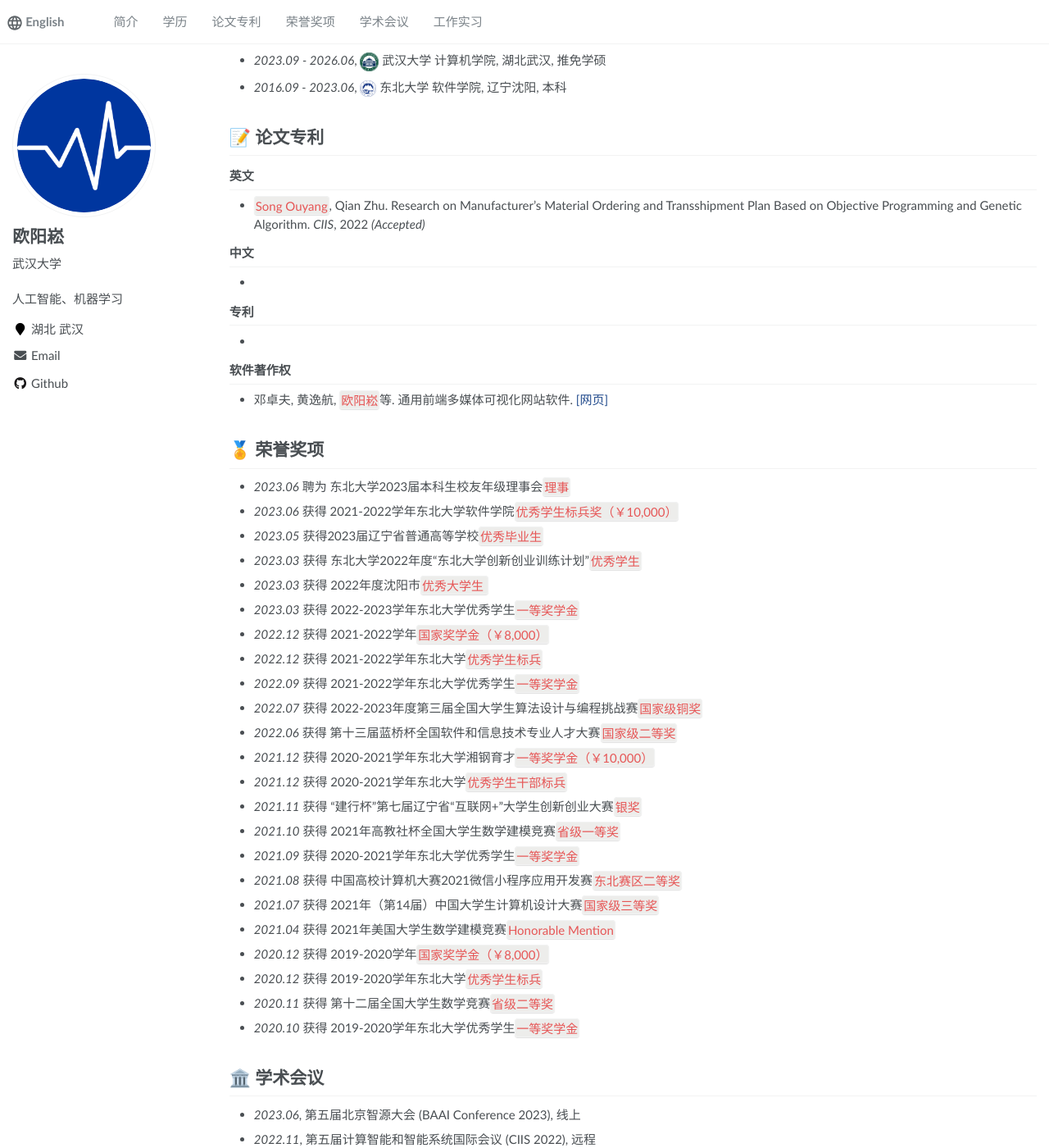
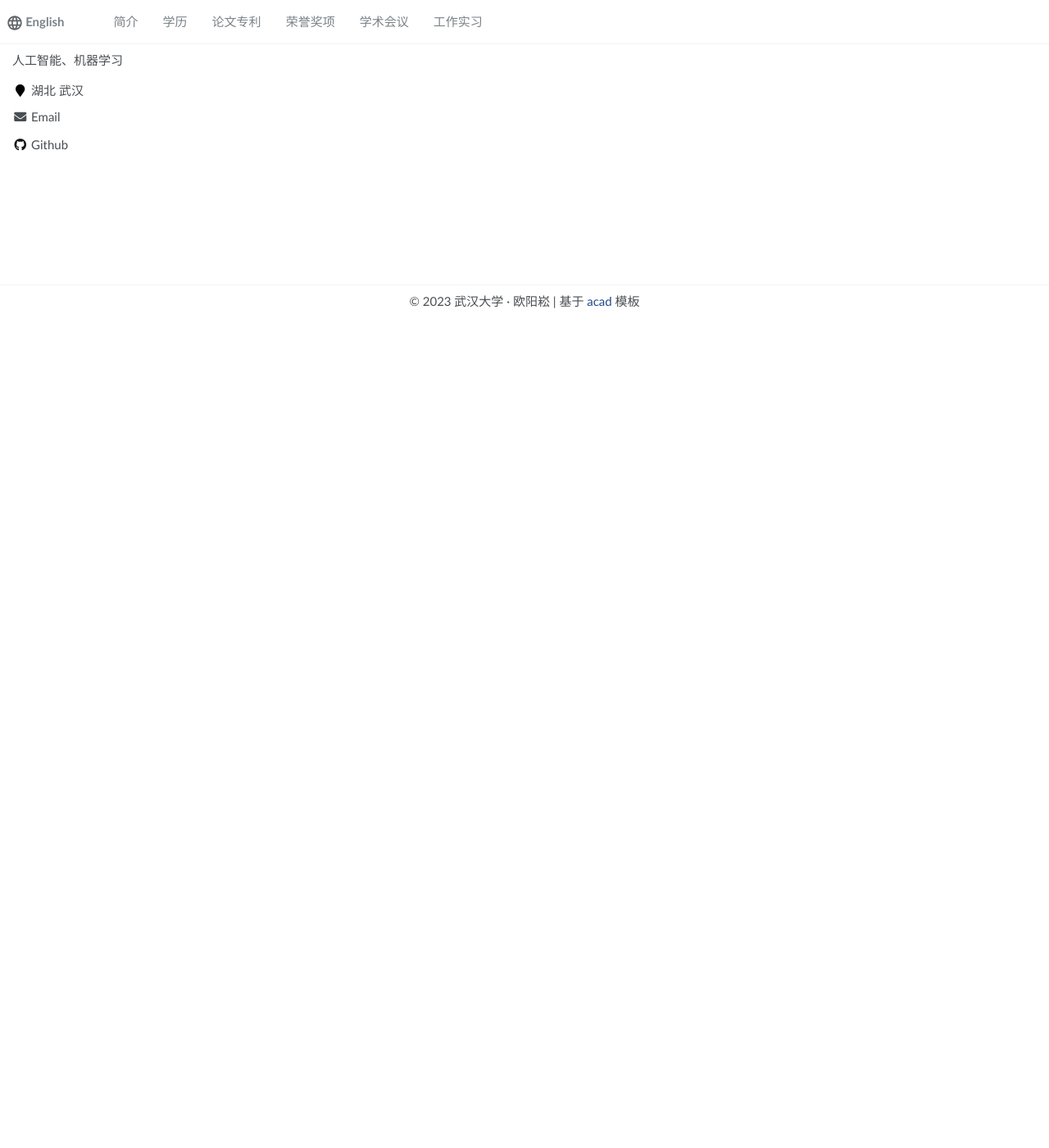
Before and after one commit to Gift-OYS/Gift-OYS.github.io, a Jekyll site: the page built from _pages/about.md, in a window 1280 px wide and 1400 px high, scrolled down 270 px. Shown: the whole window at 82% size. Built offline with Jekyll 4.4.1, drawn with Linux system fonts in a browser that asks for light colours; after the commit the page ends 900 px from its top, so only the background shows below that; some of the changed text lies outside the part shown.

Commit message:
Update about.md

```diff
--- a/_pages/about.md
+++ b/_pages/about.md
@@ -7,85 +7,3 @@ redirect_from:
   - /about/
   - /about.html
 ---
-
-<span class='anchor' id='about-me'></span>
-
-我将硕士毕业于[武汉大学 计算机学院](https://cs.whu.edu.cn/index.htm)，导师是[罗勇](http://jszy.whu.edu.cn/luoyong6/zh_CN/index.htm)教授和[苏科华](https://cs.whu.edu.cn/info/1019/2834.htm)教授。本科毕业于[东北大学 软件学院](http://sc.neu.edu.cn/)，导师是[邓卓夫](http://faculty.neu.edu.cn/dengzf/zh_CN/index/38752/list/index.htm)副教授。
-
-我的研究领域包括：
-- [人工智能](https://zh.wikipedia.org/wiki/%E4%BA%BA%E5%B7%A5%E6%99%BA%E8%83%BD)
-- [机器学习](https://zh.wikipedia.org/wiki/%E6%9C%BA%E5%99%A8%E5%AD%A6%E4%B9%A0)
-- [模式识别](https://zh.wikipedia.org/wiki/%E6%A8%A1%E5%BC%8F%E8%AF%86%E5%88%AB)
-- [计算机辅助药物设计](https://zh.wikipedia.org/wiki/%E8%97%A5%E7%89%A9%E8%A8%AD%E8%A8%88#%E8%AE%A1%E7%AE%97%E6%9C%BA%E8%BE%85%E5%8A%A9%E8%8D%AF%E7%89%A9%E8%AE%BE%E8%AE%A1)
-
-<span class='anchor' id='-xl'></span>
-
-# 🎓 学历
-- *2023.09 - 2026.06*, <a href="https://www.whu.edu.cn"><img class="png" src="/images/WHU_logo.png" width="23pt"></a> 武汉大学 计算机学院, 湖北武汉, 推免学硕
-- *2016.09 - 2023.06*, <a href="http://www.neu.edu.cn/"><img class="png" src="/images/NEU_logo.png" width="20pt"></a> 东北大学 软件学院, 辽宁沈阳, 本科
-
-<span class='anchor' id='-lwzl'></span>
-
-# 📝 论文专利
-
-### 英文
----
-
--	`Song Ouyang`, Qian Zhu. Research on Manufacturer’s Material Ordering and Transshipment Plan Based on Objective Programming and Genetic Algorithm. *CIIS*, 2022 *(Accepted)*
-
-### 中文
----
-
--
-
-
-### 专利
----
--
-
-### 软件著作权
-
----
-
-- 邓卓夫, 黄逸航, `欧阳崧`等. 通用前端多媒体可视化网站软件. [[网页]]()
-
-<span class='anchor' id='-ryjx'></span>
-
-# 🏅 荣誉奖项
-- *2023.06* 聘为 东北大学2023届本科生校友年级理事会`理事`
-- *2023.06* 获得 2021-2022学年东北大学软件学院`优秀学生标兵奖（￥10,000）`
-- *2023.05* 获得2023届辽宁省普通高等学校`优秀毕业生`
-- *2023.03* 获得 东北大学2022年度“东北大学创新创业训练计划”`优秀学生`
-- *2023.03* 获得 2022年度沈阳市`优秀大学生 `
-- *2023.03* 获得 2022-2023学年东北大学优秀学生`一等奖学金`
-- *2022.12* 获得 2021-2022学年`国家奖学金（￥8,000）`
-- *2022.12* 获得 2021-2022学年东北大学`优秀学生标兵`
-- *2022.09* 获得 2021-2022学年东北大学优秀学生`一等奖学金`
-- *2022.07* 获得 2022-2023年度第三届全国大学生算法设计与编程挑战赛`国家级铜奖`
-- *2022.06* 获得 第十三届蓝桥杯全国软件和信息技术专业人才大赛`国家级二等奖`
-- *2021.12* 获得 2020-2021学年东北大学湘钢育才`一等奖学金（￥10,000）`
-- *2021.12* 获得 2020-2021学年东北大学`优秀学生干部标兵`
-- *2021.11* 获得 “建行杯”第七届辽宁省“互联网+”大学生创新创业大赛`银奖`
-- *2021.10* 获得 2021年高教社杯全国大学生数学建模竞赛`省级一等奖`
-- *2021.09* 获得 2020-2021学年东北大学优秀学生`一等奖学金`
-- *2021.08* 获得 中国高校计算机大赛2021微信小程序应用开发赛`东北赛区二等奖`
-- *2021.07* 获得 2021年（第14届）中国大学生计算机设计大赛`国家级三等奖`
-- *2021.04* 获得 2021年美国大学生数学建模竞赛`Honorable Mention`
-- *2020.12* 获得 2019-2020学年`国家奖学金（￥8,000）`
-- *2020.12* 获得 2019-2020学年东北大学`优秀学生标兵`
-- *2020.11* 获得 第十二届全国大学生数学竞赛`省级二等奖`
-- *2020.10* 获得 2019-2020学年东北大学优秀学生`一等奖学金`
-
-<span class='anchor' id='-xshy'></span>
-
-# 🏛️ 学术会议
-
-- *2023.06*, 第五届北京智源大会 (BAAI Conference 2023), 线上
-- *2022.11*, 第五届计算智能和智能系统国际会议 (CIIS 2022), 远程
-- *2022.08*, 第三届IEEE电气工程与计算机应用前沿国际会议 (AEECA 2022), 远程
-
-<span class='anchor' id='-gzsx'></span>
-
-# 💻 工作实习
-- *2023.02* - *2023.08*, 北京百奥几何生物科技有限公司, 后端工程师
-- *2022.05* - *2022.08*, 华为昇腾人工智能生态创新中心, 算法工程师
```
